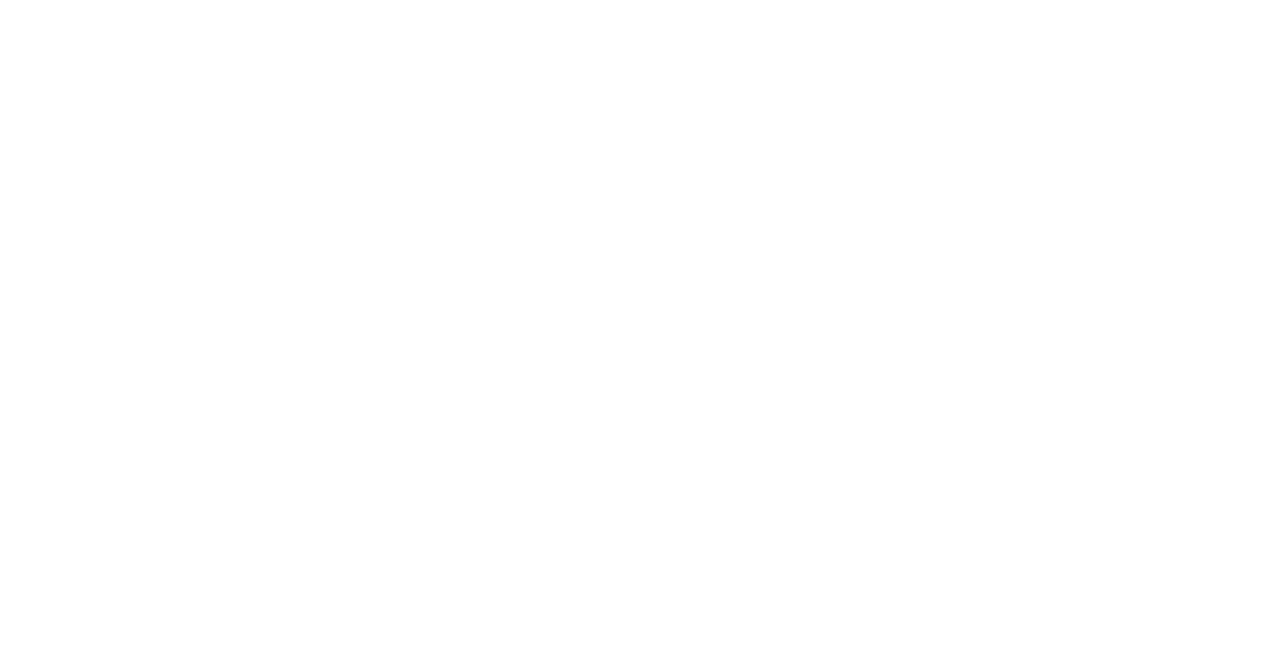
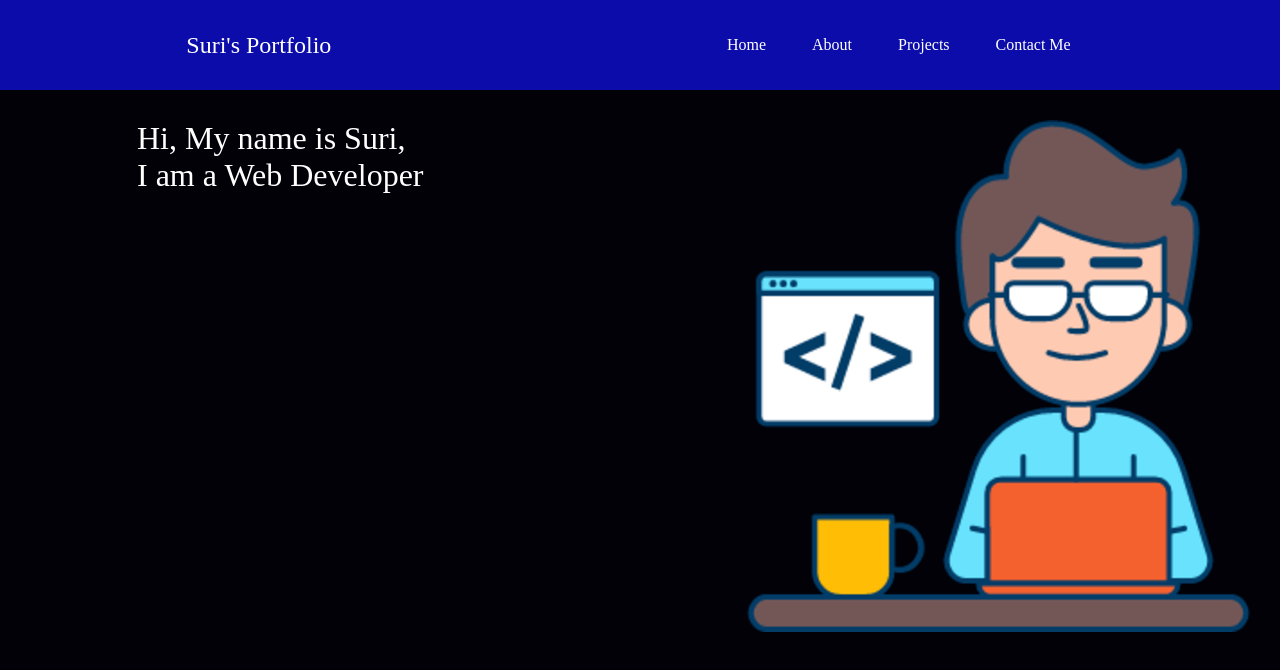
Before and after one commit to SURENDRABABUBHUPATHI553/Portfolio, a plain HTML site: page index.html in a window 1280 px wide. Drawn offline with Linux system fonts and the light colour scheme.

Commit message:
first commit

```diff
--- a/index.html
+++ b/index.html
@@ -6,8 +6,43 @@
     <title>Suri's Portfolio</title>
     <link rel="stylesheet" href="style.css">
     <script src="script.js"></script>
+
+    <link rel="preconnect" href="https://fonts.googleapis.com">
+    <link rel="preconnect" href="https://fonts.gstatic.com" crossorigin>
+    <link href="https://fonts.googleapis.com/css2?family=Poppins:ital,wght@0,100;0,200;0,300;0,400;0,500;0,600;0,700;0,800;0,900;1,100;1,200;1,300;1,400;1,500;1,600;1,700;1,800;1,900&display=swap" rel="stylesheet">
+
 </head>
 <body>
 
+    <header>
+        <nav>
+            <div class="left">
+                Suri's Portfolio
+            </div>
+            <div class="right">
+                <ul>
+                    <li>Home</li>
+                    <li>About</li>
+                    <li>Projects</li>
+                    <li>Contact Me</li>
+                </ul>
+            </div>
+        </nav>
+    </header>
+
+
+    <main>
+        <div class="firstSection">
+            <div class="leftSection">
+                Hi, My name is Suri,
+                <div>I am a Web Developer</div>
+            </div>
+            <div class="rightSection">
+                <img src="dev.png">
+            </div>
+        </div>
+    </main>
+
+
 </body>
 </html>
--- a/style.css
+++ b/style.css
@@ -0,0 +1,57 @@
+*{
+    margin: 0;
+    padding: 0;
+}
+
+body{
+    background-color: rgb(1, 1, 7);
+    color: white;
+    font-family: 'poppins', Courier New', Courier, monospace;
+}
+
+nav{
+    display: flex;
+    justify-content: space-around;
+    align-items: center;
+    height: 90px;
+    background-color: rgb(12, 12, 170);
+}
+
+nav ul{
+    display: flex;
+    justify-content: center;
+}
+
+nav ul li{
+    list-style: none;
+    margin: 0 23px;
+}
+
+.left{
+    font-size: 1.5rem;
+}
+
+.firstSection{
+    justify-content: space-around;
+    display: flex;
+    margin: 30px 30px;
+}
+
+.leftSection{
+    width: 30%;
+    font-size: 2rem;
+    align-items: center;
+}
+
+
+.rightSection{
+    width: 30%;
+    text-align: center;
+    margin: 0 30px;
+
+}
+
+.rightSection img{
+    display: flex;
+    align-items: center;
+}
```
Also changed, not shown: dev.png (added).
